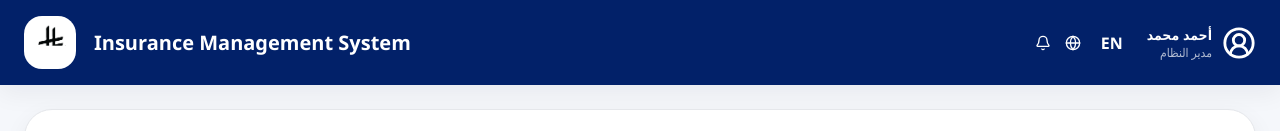
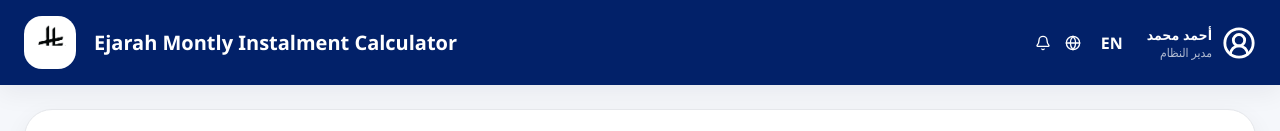
Before and after one commit to it-ajfc/vite.config.js, a React (Vite) app: page / in a window 1280 px wide. Shown: the top 131 px of the page. Built offline with nearby package versions, Linux system fonts and the light colour scheme.

Commit message:
Update App.jsx

```diff
--- a/src/App.jsx
+++ b/src/App.jsx
@@ -269,7 +269,7 @@ export default function App() {
           </div>
         </div>
         <div className="topbar-right">
-          <div className="system-title">Insurance Management System</div>
+          <div className="system-title">Ejarah Montly Instalment Calculator</div>
           <div className="logo-chip">
             <SaudiRiyalMark className="logo-mark" />
           </div>
```
